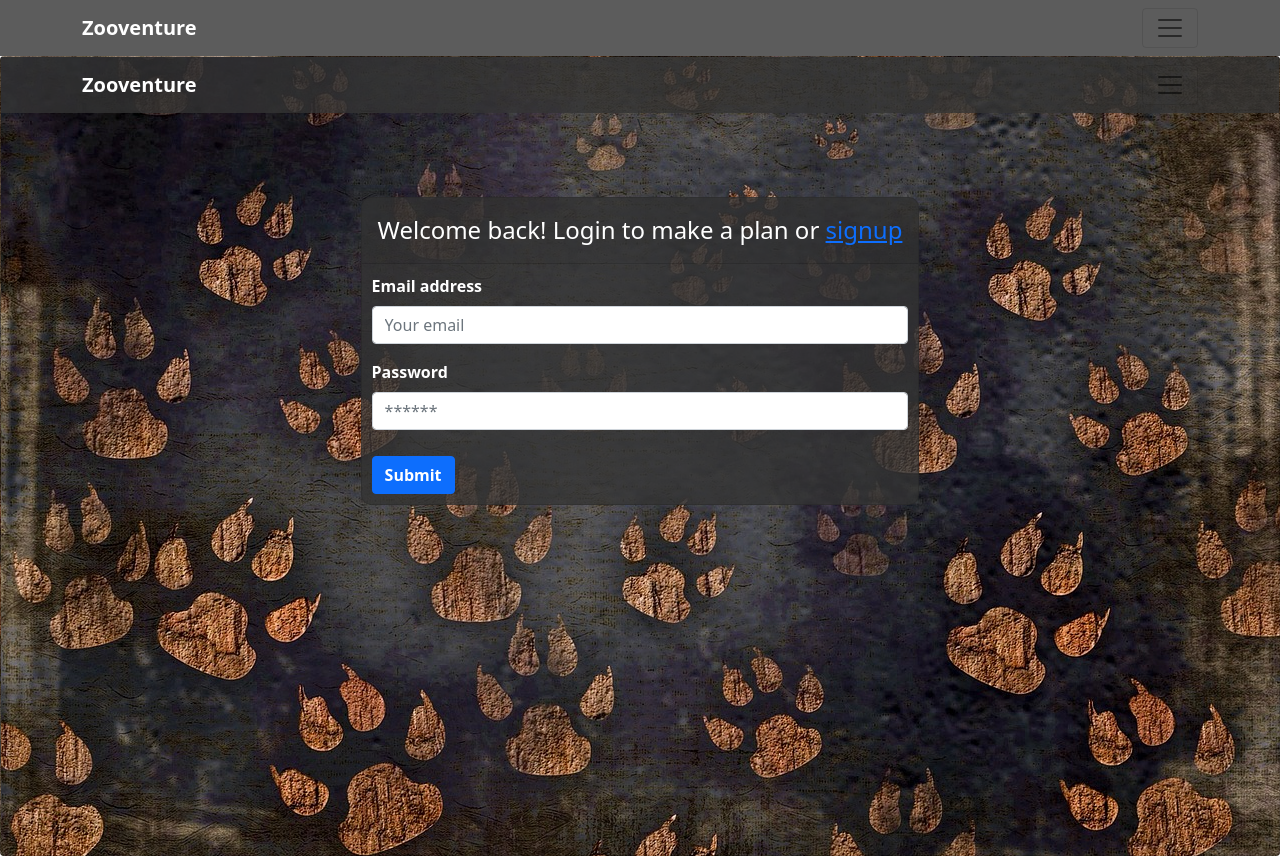
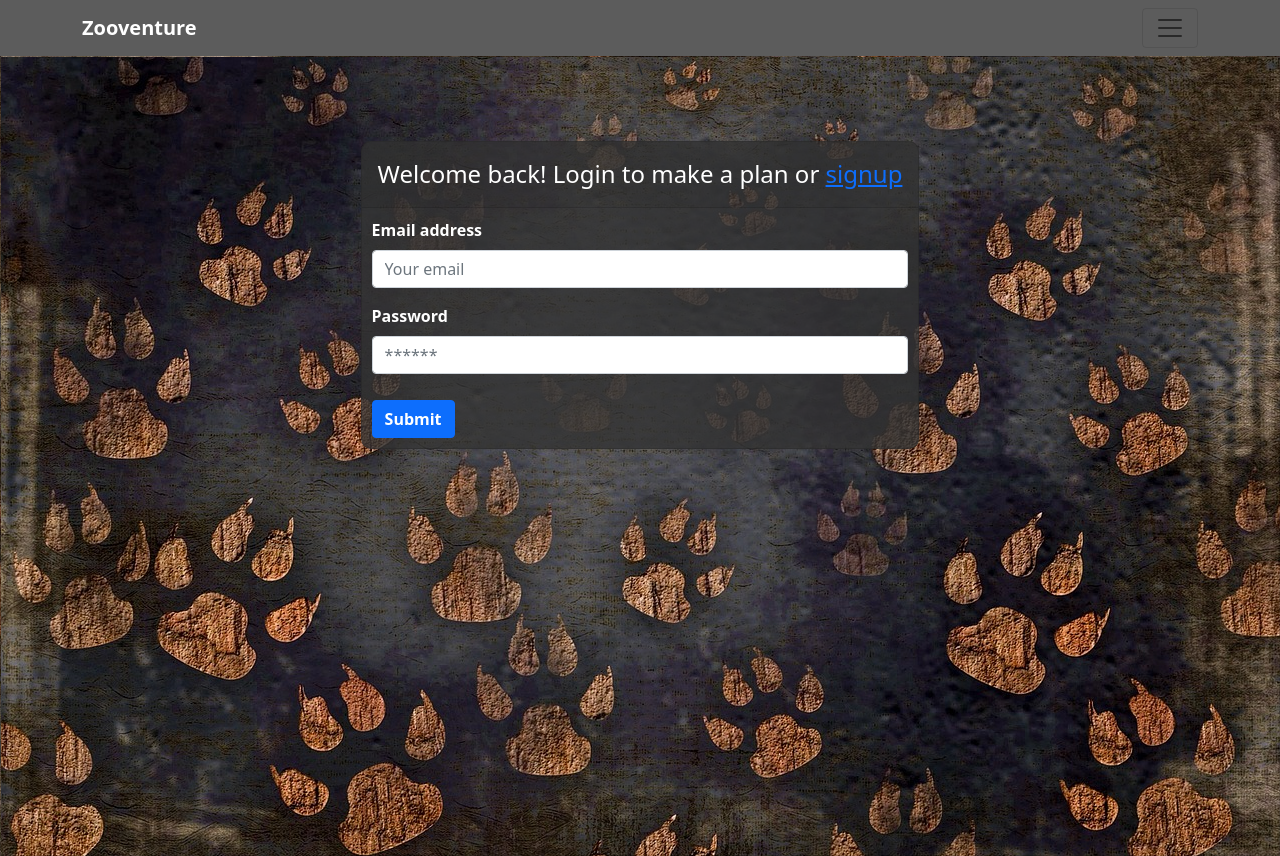
Before and after one commit to niccolosaurus/zooventure, a React (Create React App) app in the folder client/: page /login in a window 1280 px wide. Built offline with nearby package versions, Linux system fonts and the light colour scheme; the HTML template or start-up script is replaced by a standard one.

Commit message:
moved header

```diff
--- a/client/src/pages/Login.js
+++ b/client/src/pages/Login.js
@@ -44,8 +44,8 @@ const Login = (props) => {
   return (
     <main className="flex-row justify-center">
       <div>
-        <div className="card" style={{height:"100vh" , display: "flex", alignItems: "center", justifyContent: 'start', backgroundImage: `url(${background})` }} >
-          <Header/>
+        <div className="card" style={{borderRadius:"0px", height:"100vh" , display: "flex", alignItems: "center", justifyContent: 'start', backgroundImage: `url(${background})` }} >
+
           {/* <h4 style={{textAlign:'center', marginTop: "10px", marginBottom: '10px' ,borderRadius:"10px", color:"white"}}>Login to make a plan or <a href='/signup'>signup</a></h4> */}
         \
             {data ? (
```
